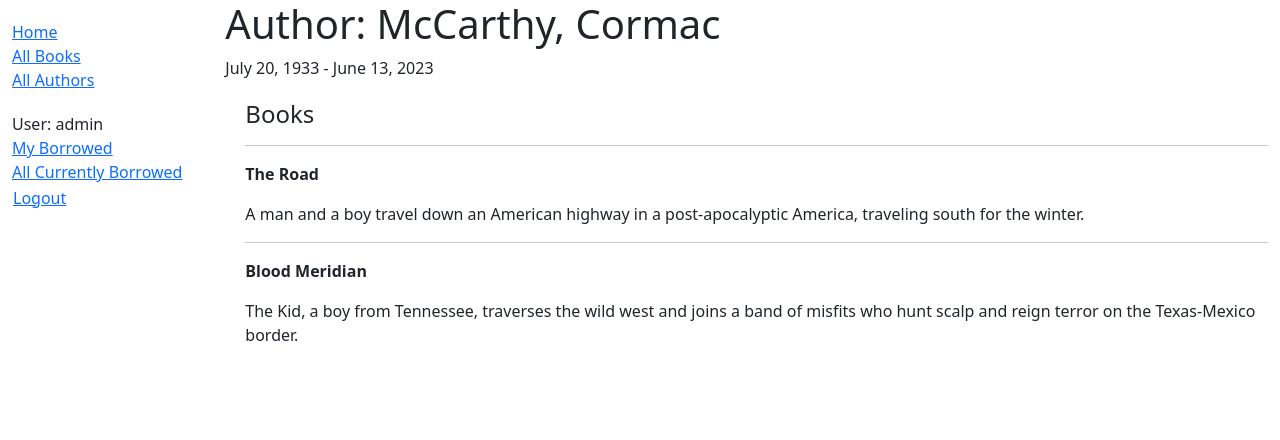
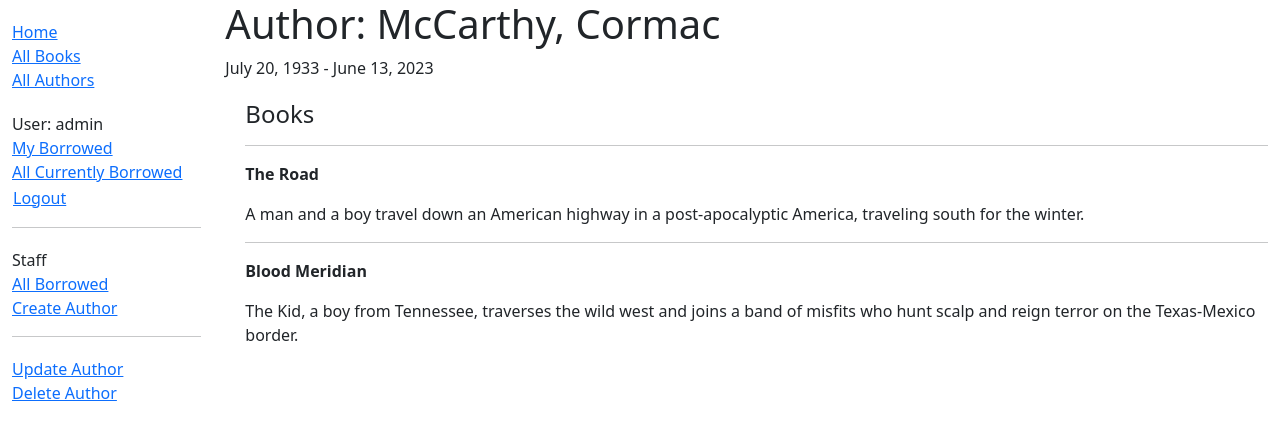
Before and after one commit to MoodyMan04/CSCI313-Assignment3-Gunnar-Moody, a Django app: page /catalog/author/1 in a window 1280 px wide. Shown: the top 440 px of the page. Run offline with Django 5.2, Linux system fonts and the light colour scheme; a user stored in the database is signed in; data comes from the database, SQL or seed files in the repository; both versions use the stored data as it was after the commit.

Commit message:
added CRUD for author

```diff
--- a/locallibrary/catalog/templates/base_generic.html
+++ b/locallibrary/catalog/templates/base_generic.html
@@ -50,8 +50,16 @@
             </li>
             {% endif %}
           </ul>
-
-          {% endblock %}
+          {% if user.is_staff %}
+          <hr />
+          <ul class="sidebar-nav">
+            <li>Staff</li>
+            <li><a href="{% url 'all-borrowed' %}">All Borrowed</a></li>
+            {% if perms.catalog.add_author %}
+            <li><a href="{% url 'author-create' %}">Create Author</a></li>
+            {% endif %}
+          </ul>
+          {% endif %} {% endblock %}
         </div>
         <div class="col-sm-10">{% block content %}{% endblock %}</div>
         <div class="col-sm-2"></div>
--- a/locallibrary/catalog/templates/catalog/author_detail.html
+++ b/locallibrary/catalog/templates/catalog/author_detail.html
@@ -12,3 +12,13 @@
   <p>{{ book.summary }}</p>
   {% endif %} {% endfor %} {% endblock %}
 </div>
+{% block sidebar %} {{ block.super }}
+<hr />
+<ul class="sidebar-nav">
+  {% if perms.catalog.change_author %}
+  <li><a href="{% url 'author-update' author.id %}">Update Author</a></li>
+  {% endif %} {% if perms.catalog.delete_author %}
+  <li><a href="{% url 'author-delete' author.id %}">Delete Author</a></li>
+  {% endif %}
+</ul>
+{% endblock %}
--- a/locallibrary/catalog/urls.py
+++ b/locallibrary/catalog/urls.py
@@ -8,5 +8,9 @@ urlpatterns = [
     path('authors/', views.AuthorListView.as_view(), name='authors'),
     path('author/<int:pk>', views.AuthorDetailView.as_view(), name='author-detail'),
     path('mybooks/', views.LoanedBooksByUserListView.as_view(), name='my-borrowed'),
-    path('allbooks/', views.LoanedBooksAllListView.as_view(), name='all-borrowed')
+    path('allbooks/', views.LoanedBooksAllListView.as_view(), name='all-borrowed'),
+    path('book/<uuid:pk>/renew/', views.renew_book_librarian, name='renew-book-librarian'),
+    path('author/create/', views.AuthorCreate.as_view(), name='author-create'),
+    path('author/<int:pk>/update/', views.AuthorUpdate.as_view(), name='author-update'),
+    path('author/<int:pk>/delete/', views.AuthorDelete.as_view(), name='author-delete'),
 ]
--- a/locallibrary/catalog/views.py
+++ b/locallibrary/catalog/views.py
@@ -3,7 +3,16 @@ from django.db.models.query import QuerySet
 from django.shortcuts import render
 from .models import Book, Author, BookInstance, Genre
 from django.views import generic
+from django.contrib.auth.decorators import login_required, permission_required
 from django.contrib.auth.mixins import LoginRequiredMixin, PermissionRequiredMixin
+import datetime
+from django.shortcuts import render, get_object_or_404
+from django.http import HttpResponseRedirect
+from django.urls import reverse
+from catalog.forms import RenewBookForm
+from django.views.generic.edit import CreateView, UpdateView, DeleteView
+from django.urls import reverse_lazy
+from .models import Author
 
 def index(request):
     """View function for home page of site."""
@@ -79,3 +88,61 @@ class LoanedBooksAllListView(PermissionRequiredMixin, generic.ListView):
         return (
             BookInstance.objects.filter(status__exact='o').order_by('due_back')
         )
+
+@login_required
+@permission_required('catalog.can_mark_returned', raise_exception=True)
+def renew_book_librarian(request, pk):
+    book_instance = get_object_or_404(BookInstance, pk=pk)
+
+    # If this is a POST request then process the Form data
+    if request.method == 'POST':
+
+        # Create a form instance and populate it with data from the request (binding):
+        form = RenewBookForm(request.POST)
+
+        # Check if the form is valid:
+        if form.is_valid():
+            # process the data in form.cleaned_data as required (here we just write it to the model due_back field)
+            book_instance.due_back = form.cleaned_data['renewal_date']
+            book_instance.save()
+
+            # redirect to a new URL:
+            return HttpResponseRedirect(reverse('all-borrowed'))
+
+    # If this is a GET (or any other method) create the default form.
+    else:
+        proposed_renewal_date = datetime.date.today() + datetime.timedelta(weeks=3)
+        form = RenewBookForm(initial={'renewal_date': proposed_renewal_date})
+
+    context = {
+        'form': form,
+        'book_instance': book_instance,
+    }
+
+    return render(request, 'catalog/book_renew_librarian.html', context)
+
+class AuthorCreate(PermissionRequiredMixin, CreateView):
+    model = Author
+    fields = ['first_name', 'last_name', 'date_of_birth', 'date_of_death']
+    initial = {'date_of_death': '11/11/2023'}
+    permission_required = 'catalog.add_author'
+
+class AuthorUpdate(PermissionRequiredMixin, UpdateView):
+    model = Author
+    # Not recommended (potential security issue if more fields added)
+    fields = '__all__'
+    permission_required = 'catalog.change_author'
+
+class AuthorDelete(PermissionRequiredMixin, DeleteView):
+    model = Author
+    success_url = reverse_lazy('authors')
+    permission_required = 'catalog.delete_author'
+
+    def form_valid(self, form):
+        try:
+            self.object.delete()
+            return HttpResponseRedirect(self.success_url)
+        except Exception as e:
+            return HttpResponseRedirect(
+                reverse("author-delete", kwargs={"pk": self.object.pk})
+            )
```
Also changed, not shown: locallibrary/catalog/forms.py (added, +23 -0 lines), locallibrary/catalog/templates/catalog/author_confirm_delete.html (added, +25 -0 lines), locallibrary/catalog/templates/catalog/author_form.html (added, +9 -0 lines), locallibrary/catalog/templates/catalog/book_renew_librarian.html (added, +15 -0 lines), locallibrary/catalog/templates/catalog/bookinstance_list_borrowed_all.html (+4 -4 lines), locallibrary/db.sqlite3.
